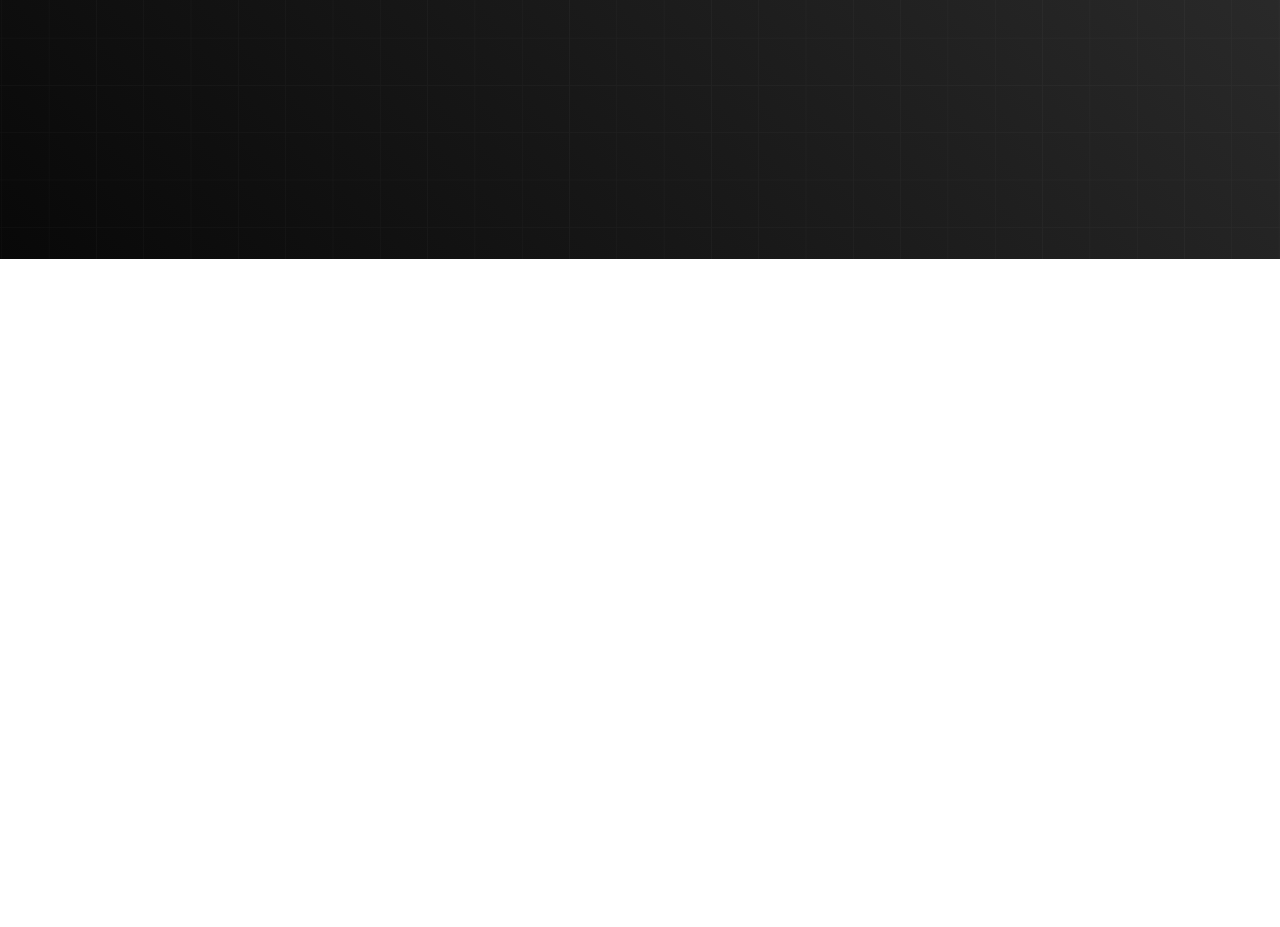
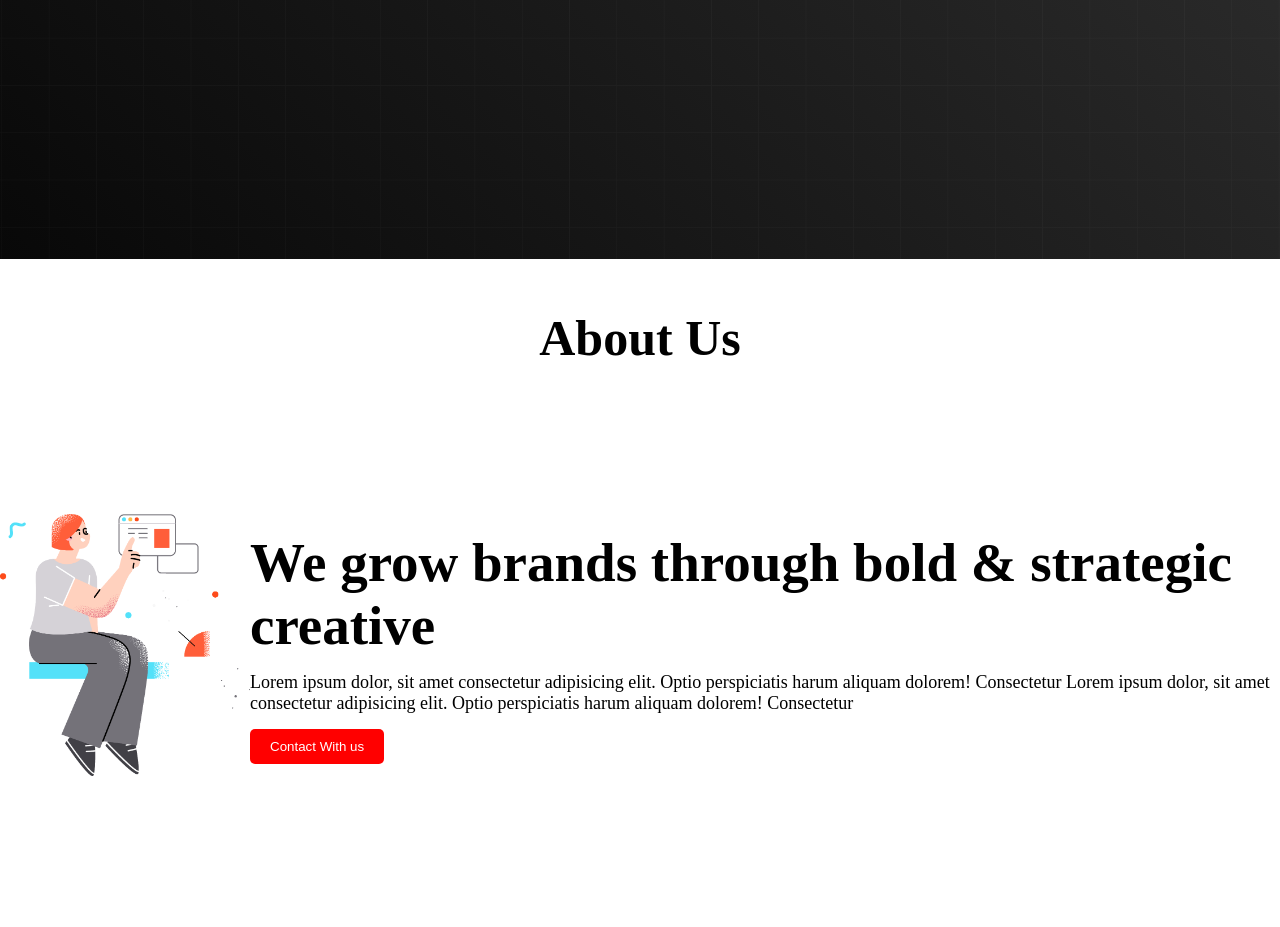
Before and after one commit to rirubelhossain/practice_products, a plain HTML site: page index.html in a window 1280 px wide. Shown: the part 624-1551 px from the top of the page. Before the commit the page ends 883 px from the top, so only its background shows below. Drawn offline with Linux system fonts and the light colour scheme.

Commit message:
about section uploaded

```diff
--- a/index.html
+++ b/index.html
@@ -8,7 +8,7 @@
     <title>Project</title>
 </head>
 <body>
-
+    <!--This is header section that contains navbar and menu-->
     <header>
         <nav>
             <div class="menu-container">
@@ -25,6 +25,7 @@
         </nav>
     </header>
     <main>
+        <!--This is main section that contains two part of this page-->
         <section>
             <div class="banner-container">
                 <div class="left">
@@ -37,7 +38,24 @@
                 </div>
             </div>
         </section>
+        <!--This is about section-->
+        <section>
+            <h1 class="abt-us">About Us</h1>
+            <div class="about-container">
+                <div class="let-about">
+                    <img class="about-photo" src="./images/section.png" alt="">
+                </div>
+                <div class="right-about">
+                    <h1 class="title">We grow brands through bold & strategic creative</h1>
+                    <p class="description">Lorem ipsum dolor, sit amet consectetur adipisicing elit. Optio perspiciatis harum aliquam dolorem! Consectetur
+                        Lorem ipsum dolor, sit amet consectetur adipisicing elit. Optio perspiciatis harum aliquam dolorem! Consectetur
+                    </p>
+                    <button class="btn">Contact With us</button>
+                </div>
+            </div>
+        </section>
     </main>
+
     <footer>
 
     </footer>
--- a/style.css
+++ b/style.css
@@ -70,3 +70,19 @@
     background-color: lightslategray;
     color: black;
 }
+.about-container{
+    display: flex;
+    justify-content: space-around;
+    align-items: center;
+    height: 70vh;
+
+}
+.about-photo{
+    width: 250px;
+}
+.abt-us{
+    text-align: center;
+    margin-top: 50px;
+    font-size: 50px;
+    font-weight: bold;
+}
```
